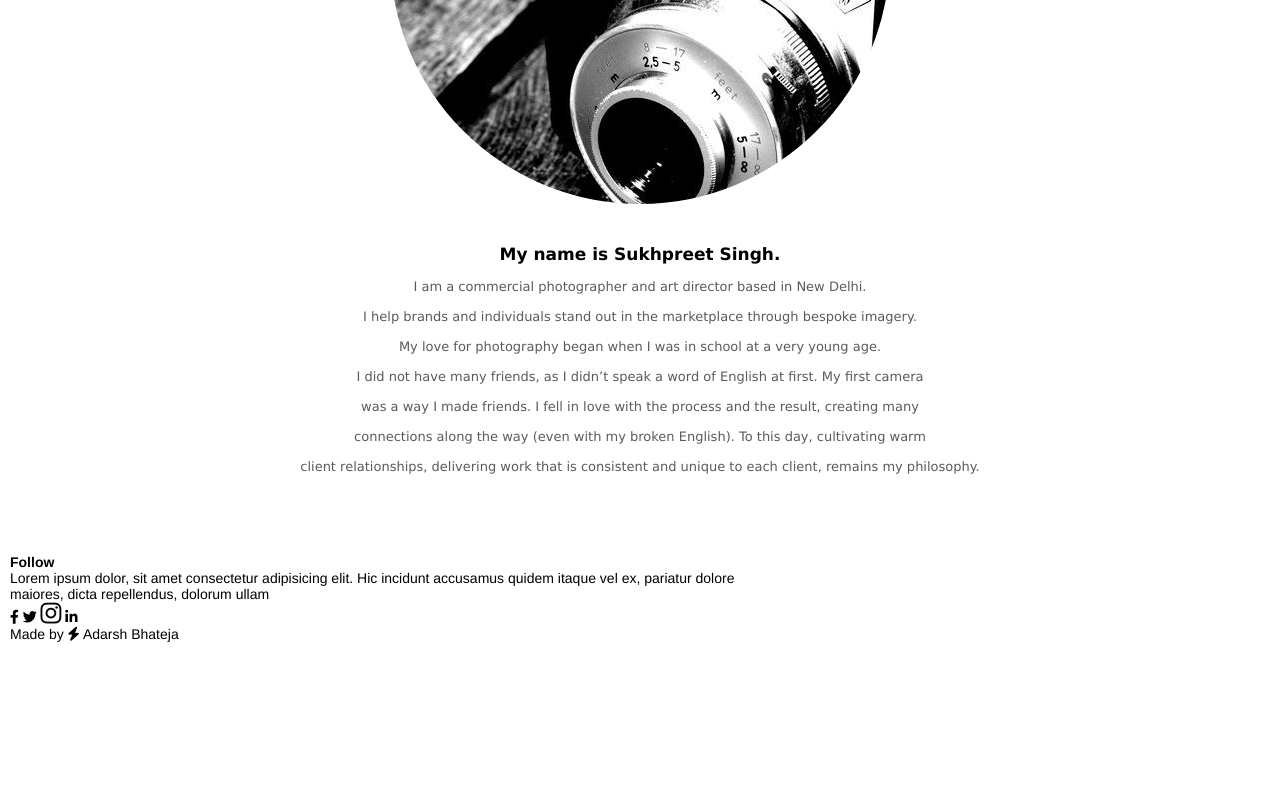
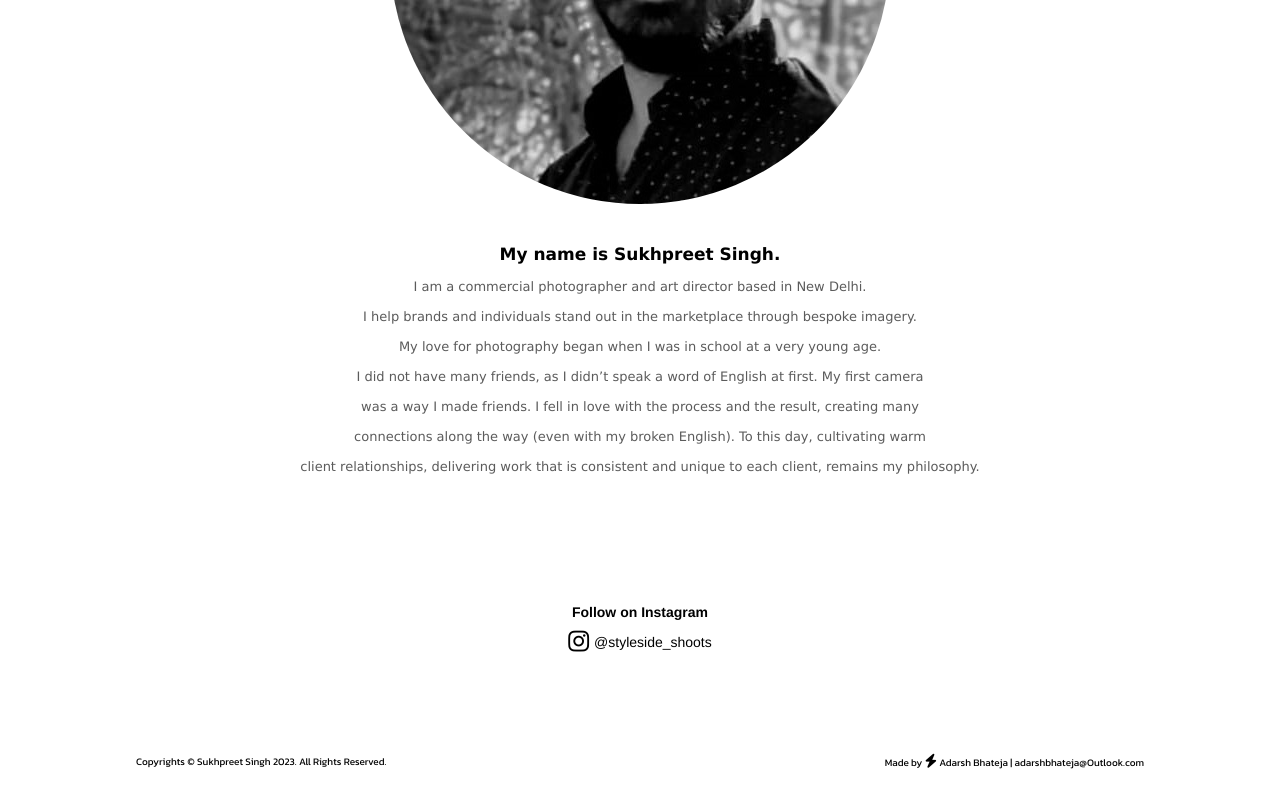
Before and after one commit to AdarshBhateja/StyleSide-Photography-Website, a plain HTML site: page about.html in a window 1280 px wide. Shown: the part 476-1276 px from the top of the page. Before the commit the page ends 1118 px from the top, so only its background shows below. Drawn offline with Linux system fonts and the light colour scheme.

Commit message:
2nd upload

```diff
--- a/about.html
+++ b/about.html
@@ -4,9 +4,10 @@
     <meta charset="UTF-8">
     <meta http-equiv="X-UA-Compatible" content="IE=edge">
     <meta name="viewport" content="width=device-width, initial-scale=1.0">
+    <meta Site developed by: Adarsh Bhateja  Email: adarshbhateja@Outlook.com />
     <title>University Website</title>
     <link rel="stylesheet" href="style.css">
-    <link rel="preconnect" href="https://fonts.googleapis.com"><link rel="preconnect" href="https://fonts.gstatic.com" crossorigin><link href="https://fonts.googleapis.com/css2?family=Poppins:wght@100;200;500;600;700&display=swap" rel="stylesheet">
+    <link rel="preconnect" href="https://fonts.googleapis.com"><link rel="preconnect" href="https://fonts.gstatic.com" crossorigin><link href="https://fonts.googleapis.com/css2?family=Kanit:wght@300;400;500;600;700&display=swap" rel="stylesheet">
     <link rel="stylesheet" href="https://cdnjs.cloudflare.com/ajax/libs/font-awesome/6.2.1/css/all.min.css" integrity="sha512-MV7K8+y+gLIBoVD59lQIYicR65iaqukzvf/nwasF0nqhPay5w/9lJmVM2hMDcnK1OnMGCdVK+iQrJ7lzPJQd1w==" crossorigin="anonymous" referrerpolicy="no-referrer" />
 </head>
 <body>
@@ -57,7 +58,7 @@
     <section class="about">
         <div class="about-col">
             <div class="image-container">
-                <img src="./assets/about image/54480d8c0077f27f2a0f05f997683aa9.jpg" alt="">
+                <img src="./assets/about image/sukhpreet image.jpg" alt="">
             </div>
             <div class="about-description">
                 <h1>My name is Sukhpreet Singh. </h1>
@@ -80,15 +81,17 @@
 
     <!-- Footer -->
     <section class="footer">
-        <h4>Follow</h4>
-        <p>Lorem ipsum dolor, sit amet consectetur adipisicing elit. Hic incidunt accusamus quidem itaque vel ex, pariatur dolore <br> maiores, dicta repellendus, dolorum ullam</p>
-        <div class="icons">
-            <i class="fa-brands fa-facebook-f"></i>
-            <i class="fa-brands fa-twitter"></i>
-            <i class="fa-brands fa-instagram"></i>
-            <i class="fa-brands fa-linkedin-in"></i>
+        <h4>Follow on Instagram</h4>
+        <div class="footer-follow-insta-container">
+          <a href="https://www.instagram.com/styleside_shoots/?hl=en"><i class="fa-brands fa-instagram"></i></a>
+          <a href="https://www.instagram.com/styleside_shoots/?hl=en">@styleside_shoots</a>
         </div>
-        <p>Made by <i class="fa-solid fa-bolt"></i> Adarsh Bhateja </p>
+
+        <div class="copyright-developer">
+          <p class="copyright">Copyrights © Sukhpreet Singh 2023. All Rights Reserved.</p>
+          <p class="developer-name">Made by <i class="fa-solid fa-bolt"></i> Adarsh Bhateja | adarshbhateja@Outlook.com </p>
+        </div>
+
     </section>
 </body>
 </html>
--- a/style.css
+++ b/style.css
@@ -1,3 +1,9 @@
+/**
+ * SiteName: Styleside_shoots
+ *
+ * @author Adarsh Bhateja | adarshbhateja@Outlook.com
+ */
+
 *{
     font-family: Helvetica Neue, Helvetica, Arial, sans-serif;
     margin: 0;
@@ -339,12 +345,57 @@ li{
 
 }
 
+/* footer */
+.footer{
+    width: 100%;
+    text-align: center;
+    padding: 30px 0;
+}
+
+.footer h4{
+    margin-bottom: 10px;
+    margin-top: 20px;
+    font-weight: 600;
+}
+
+.footer-follow-insta-container{
+    display: flex;
+    justify-content: center;
+    align-items: center;
+    gap: 5px;
+}
+
+.footer-follow-insta-container a{
+    text-decoration: none;
+}
+
+.footer-follow-insta-container a:hover{
+    color:#474747e3 ;
+}
+
+.copyright-developer{
+    width: 80%;
+    margin: auto;
+    display: flex;
+    justify-content: space-between;
+    align-items: center;
+    margin-top: 100px;
+}
+
+.copyright, .developer-name{
+    font-family: 'Kanit', sans-serif;
+    font-size: 10px;
+}
+
+/* media Query about page */
 @media only screen and (max-width: 800px){
     .image-container{
         max-width: 85%;
+        color: #474747e3;
     }
 
     .about-description h1{
         font-size: 13px;
+        color: #474747e3;
     }
 }
```
Also changed, not shown: contact.html (+11 -9 lines), assets/about image/54480d8c0077f27f2a0f05f997683aa9.jpg (deleted), assets/about image/sukhpreet image.jpg (added).
